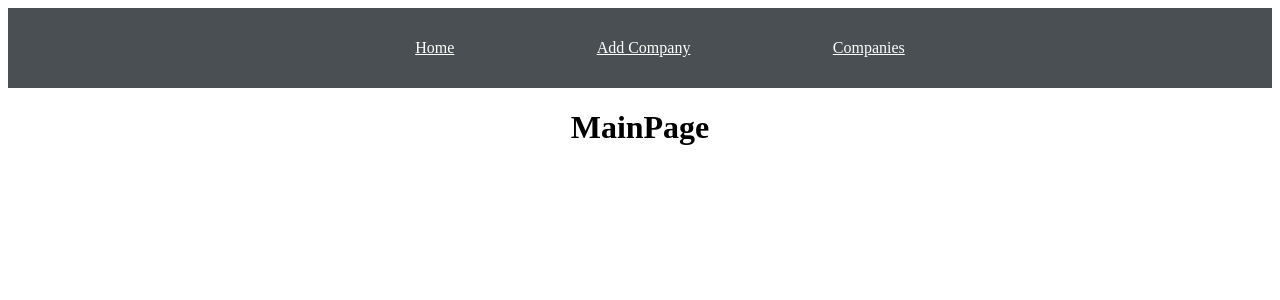
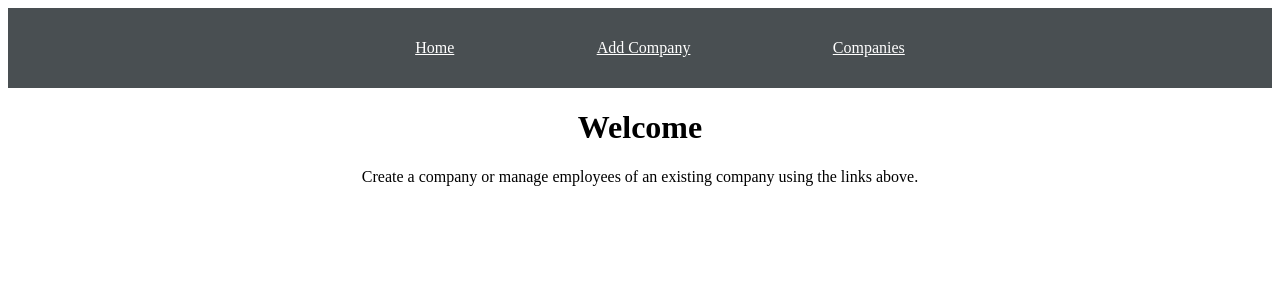
Before and after one commit to blitzparanoia/employee-tracker-frontend, a React (Create React App) app: page / in a window 1280 px wide. Shown: the top 300 px of the page. Built offline with nearby package versions, Linux system fonts and the light colour scheme; no server answers.

Commit message:
company form redirects on submit back to the companies page

```diff
--- a/src/components/CompanyForm.js
+++ b/src/components/CompanyForm.js
@@ -2,13 +2,10 @@ import React from 'react'
 import {connect} from 'react-redux'
 import {addCompany} from '../actions/addCompany'
 
-
-//form is controlled, use class component to control the values using local state or store
-
 class CompanyForm extends React.Component {
 
     state = {
-        name: ""
+        name: "",
     }
 
     handleChange = (event) => {
@@ -19,20 +16,19 @@ class CompanyForm extends React.Component {
 
     handleSubmit = (event) => {
         event.preventDefault()
+        this.props.history.push(`/companies`)
         this.props.addCompany(this.state)
         this.setState({
-            name: ""
+            name: "",
         })
     }
+
 
     render() {
         return (
             <div>
-                <br/>
-                Company Form
+                <h3>Add Company</h3>
                 <form onSubmit={this.handleSubmit}>
-                    <br/>
-                    <br/>
 
                     <label>Name:</label>
                     <input type='text' placeholder='Company Name' value={this.state.name} name="name" onChange={this.handleChange} />
@@ -41,7 +37,6 @@ class CompanyForm extends React.Component {
 
                     <input type="submit" />
 
-
                 </form>
             </div>
         )
--- a/src/components/EmployeeForm.js
+++ b/src/components/EmployeeForm.js
@@ -28,7 +28,8 @@ class EmployeeForm extends React.Component {
       position: '',
       active: true
     })
-  }
+    }
+
 
   render() {
     return(
--- a/src/components/MainPage.js
+++ b/src/components/MainPage.js
@@ -3,7 +3,8 @@ import React from 'react'
 const MainPage = () => {
     return (
         <div className="MainPage">
-            <h1>MainPage</h1>
+            <h1>Welcome</h1>
+            <p>Create a company or manage employees of an existing company using the links above.</p>
         </div>
     )
 }
--- a/src/containers/CompaniesContainer.js
+++ b/src/containers/CompaniesContainer.js
@@ -41,5 +41,4 @@ const mapStateToProps = state => {
 }
 
 
-
 export default connect(mapStateToProps, { fetchCompanies }) (CompaniesContainer)
```
Also changed, not shown: src/actions/addCompany.js (line endings or trailing spaces).
